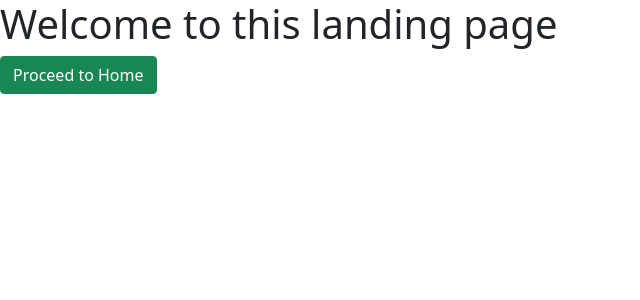
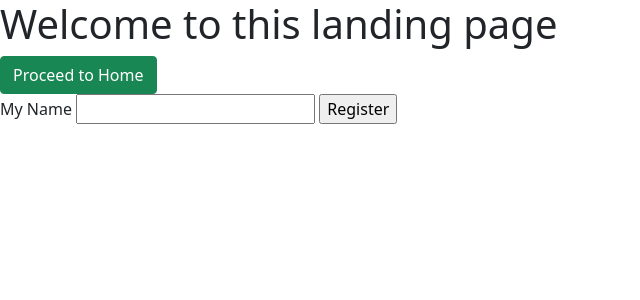
Before and after one commit to kulubasi/Crime_project, a Django app: page / in a window 1280 px wide. Shown: the top 300 px of the page, without its empty margins (0-640 px from the left). Run offline with Django 4.2, Linux system fonts and the light colour scheme; some libraries are stand-ins or nearby versions.

```diff
--- a/crimesystem/templates/index.html
+++ b/crimesystem/templates/index.html
@@ -7,5 +7,11 @@
 <body>
     <h1>Welcome to this landing page</h1>
     <button class="btn btn-success">Proceed to Home</button>
+
+    <form>
+        <label>My Name</label>
+        <input type="text" name="mname">
+        <input type="submit" value="Register" name="submit">
+    </form>
 </body>
 </html>
```
